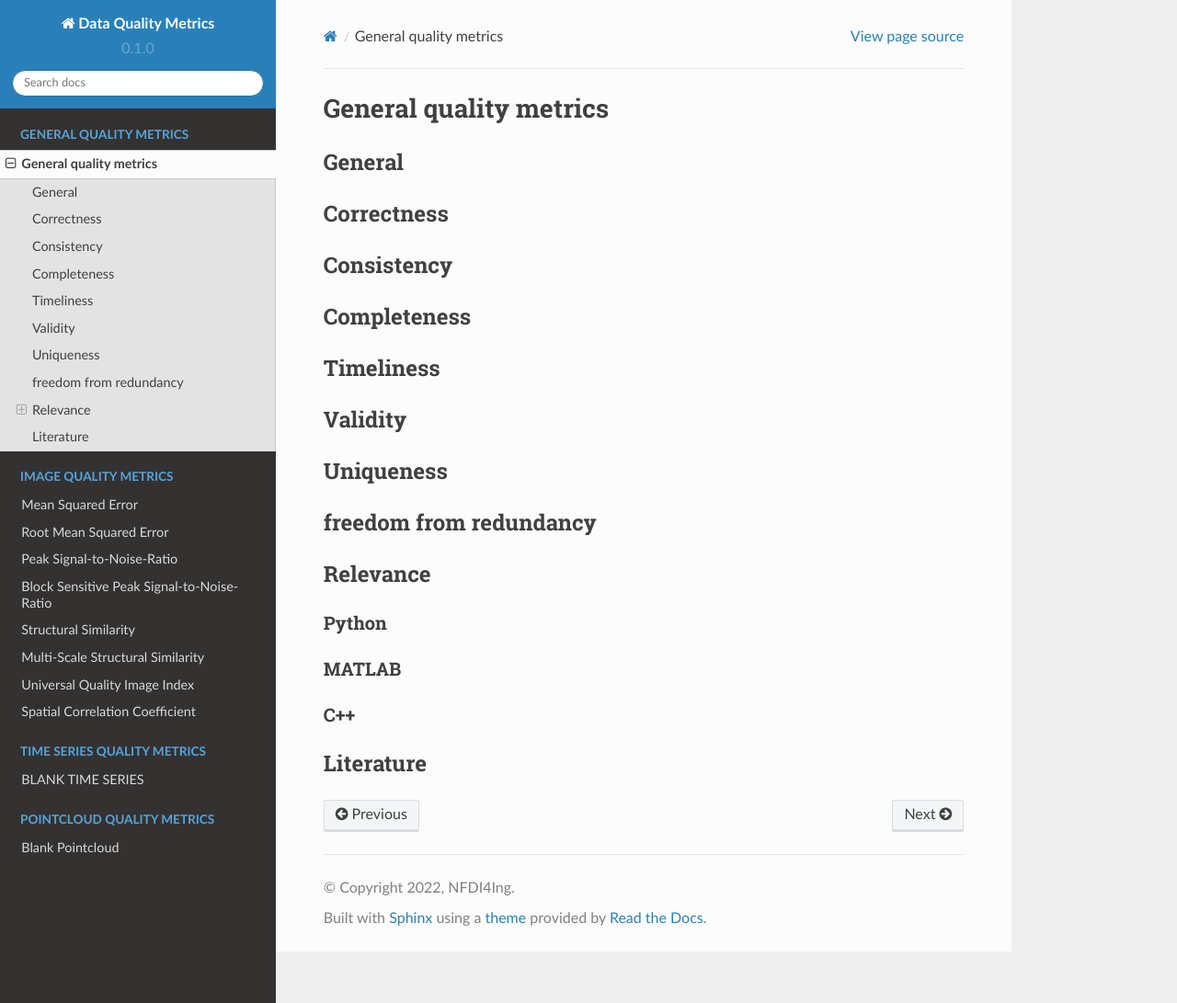
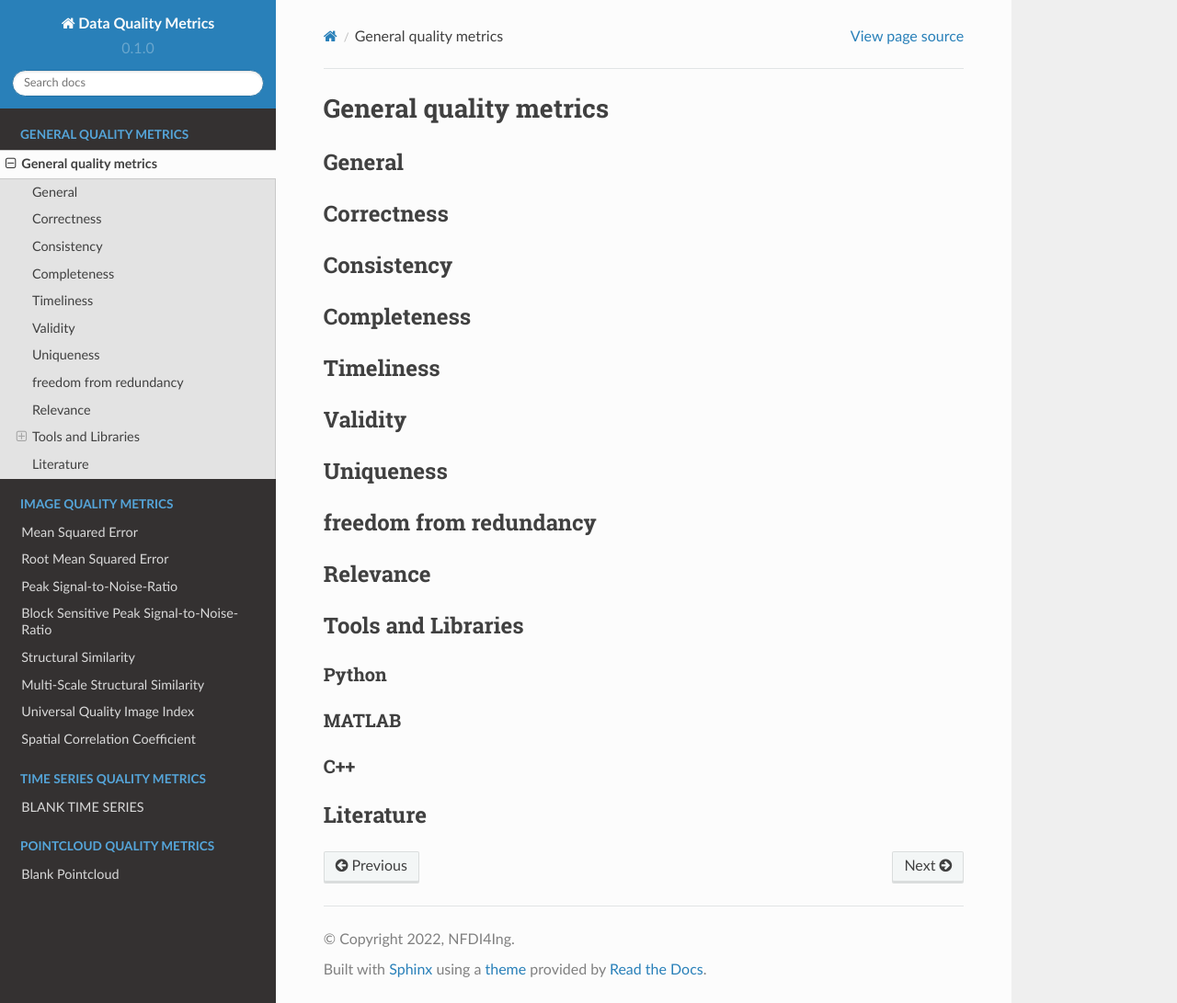
Before and after one commit to HDierend/Data-Quality-Metrics, a Sphinx documentation site: the page built from docs/source/general_quality/general_quality.rst, in a window 1280 px wide and 1091 px high. Shown: the whole window at 92% size. Built offline with Sphinx 7.4.7 and the Read the Docs theme 2.0.0, drawn with Linux system fonts in a browser that asks for light colours.

Commit message:
update general metrics

```diff
--- a/docs/source/general_quality/general_quality.rst
+++ b/docs/source/general_quality/general_quality.rst
@@ -38,6 +38,9 @@ freedom from redundancy
 Relevance
 ********************
 
+********************
+Tools and Libraries
+********************
 
 Python
 =========
```
